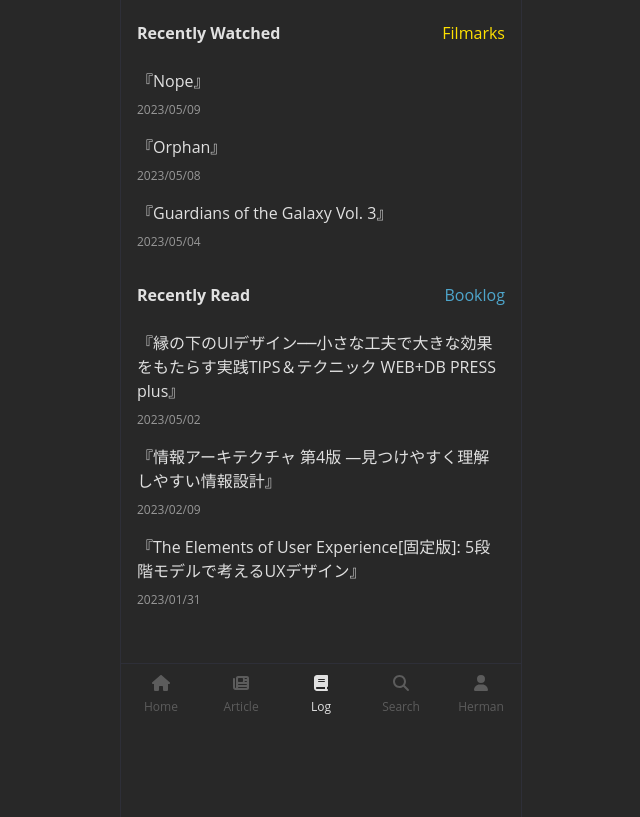
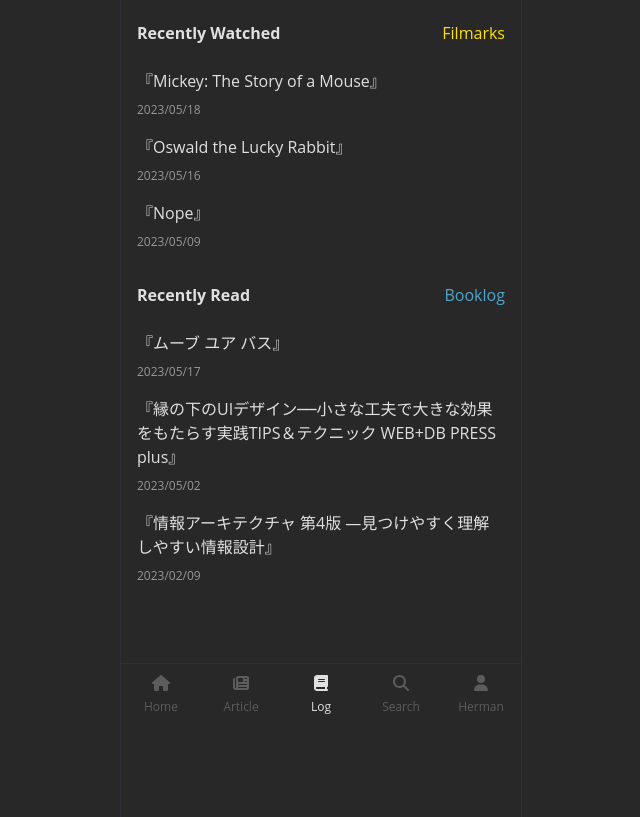
Before and after one commit to herman-r/herman-town, a Gatsby site: page /log in a window 1280 px wide. Shown: the part 68-885 px from the top of the page, without its empty margins (319-959 px from the left). Built offline with nearby package versions, Linux system fonts and the light colour scheme; Gatsby itself is replaced by a stand-in of ours; some packages are replaced by stand-ins of ours.

Commit message:
movie+books

```diff
--- a/src/components/books.js
+++ b/src/components/books.js
@@ -6,18 +6,18 @@ import "../styles/log.css"
 
 export default function Books(props) {
   const book1 = {
+    'title': 'ムーブ ユア バス',
+    'date': '2023/05/17'
+  }
+
+  const book2 = {
     'title': '縁の下のUIデザイン──小さな工夫で大きな効果をもたらす実践TIPS＆テクニック WEB+DB PRESS plus',
     'date': '2023/05/02'
   }
 
-  const book2 = {
-    'title': '情報アーキテクチャ 第4版 ―見つけやすく理解しやすい情報設計',
+  const book3 = {
+    'title': "情報アーキテクチャ 第4版 ―見つけやすく理解しやすい情報設計",
     'date': '2023/02/09'
-  }
-
-  const book3 = {
-    'title': "The Elements of User Experience[固定版]: 5段階モデルで考えるUXデザイン",
-    'date': '2023/01/31'
   }
 
   return (
--- a/src/components/movies.js
+++ b/src/components/movies.js
@@ -6,18 +6,18 @@ import "../styles/log.css"
 
 export default function Movies(props) {
   const movie1 = {
-    'title': 'Nope',
-    'date': '2023/05/09'
+    'title': 'Mickey: The Story of a Mouse',
+    'date': '2023/05/18'
   }
 
   const movie2 = {
-    'title': 'Orphan',
-    'date': '2023/05/08'
+    'title': 'Oswald the Lucky Rabbit',
+    'date': '2023/05/16'
   }
 
   const movie3 = {
-    'title': "Guardians of the Galaxy Vol. 3",
-    'date': '2023/05/04'
+    'title': "Nope",
+    'date': '2023/05/09'
   }
 
   return (
```
